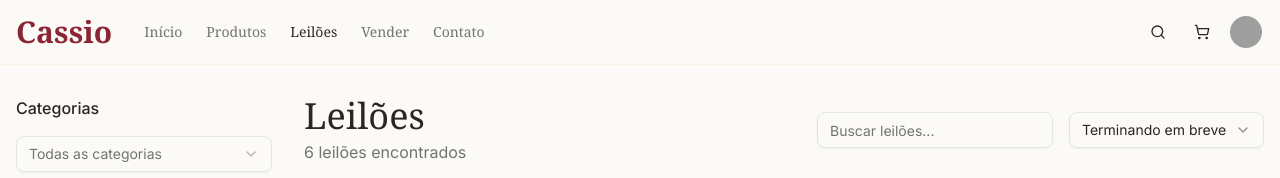
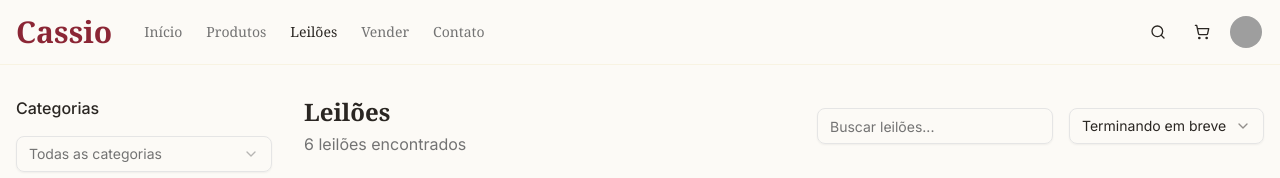
Before and after one commit to Cauebf/mythra-valt, a Next.js app: page /auctions in a window 1280 px wide. Shown: the top 178 px of the page. Built offline with nearby package versions, Linux system fonts and the light colour scheme; grey boxes are pictures that could not be loaded.

Commit message:
improved styles in auctions and products page

```diff
--- a/app/auctions/page.tsx
+++ b/app/auctions/page.tsx
@@ -221,7 +221,7 @@ export default function AuctionsPage() {
         <div className="flex-1">
           <div className="flex flex-col sm:flex-row justify-between items-start sm:items-center mb-6 gap-4">
             <div>
-              <h1 className="text-3xl md:text-4xl font-serif font-medium mb-1">
+              <h1 className="text-2xl font-serif font-bold mb-1">
                 Leilões
               </h1>
               <p className="text-muted-foreground">
--- a/app/products/page.tsx
+++ b/app/products/page.tsx
@@ -141,7 +141,7 @@ export default function ProductsPage() {
       <div>
         <h3 className="font-medium mb-4">Categorias</h3>
         <Select value={filters.category} onValueChange={handleCategoryChange}>
-          <SelectTrigger>
+          <SelectTrigger className="w-full cursor-pointer">
             <SelectValue placeholder="Todas as categorias" />
           </SelectTrigger>
           <SelectContent>
@@ -265,7 +265,7 @@ export default function ProductsPage() {
                 className="w-full sm:w-auto"
               />
               <Select value={sortBy} onValueChange={handleSortChange}>
-                <SelectTrigger className="w-[180px]">
+                <SelectTrigger className="w-[195px] cursor-pointer">
                   <SelectValue placeholder="Ordenar por" />
                 </SelectTrigger>
                 <SelectContent>
```
